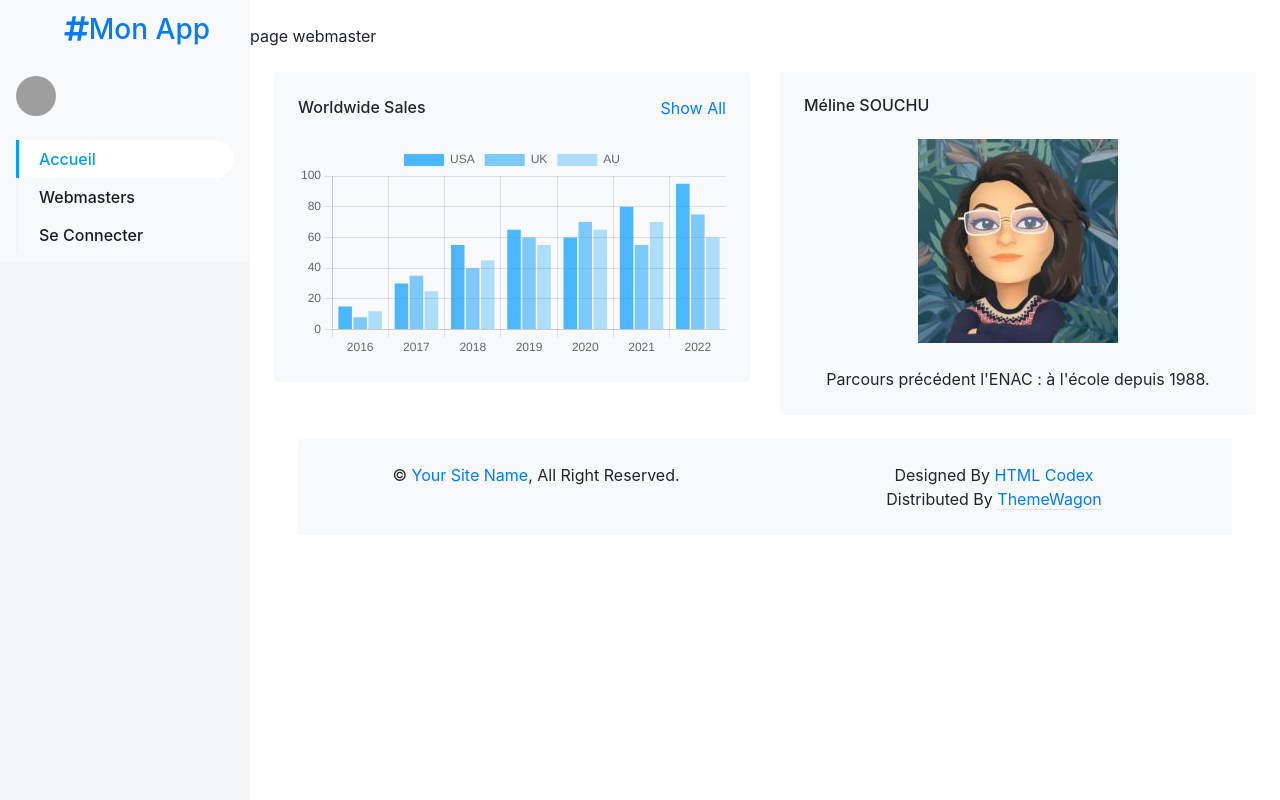
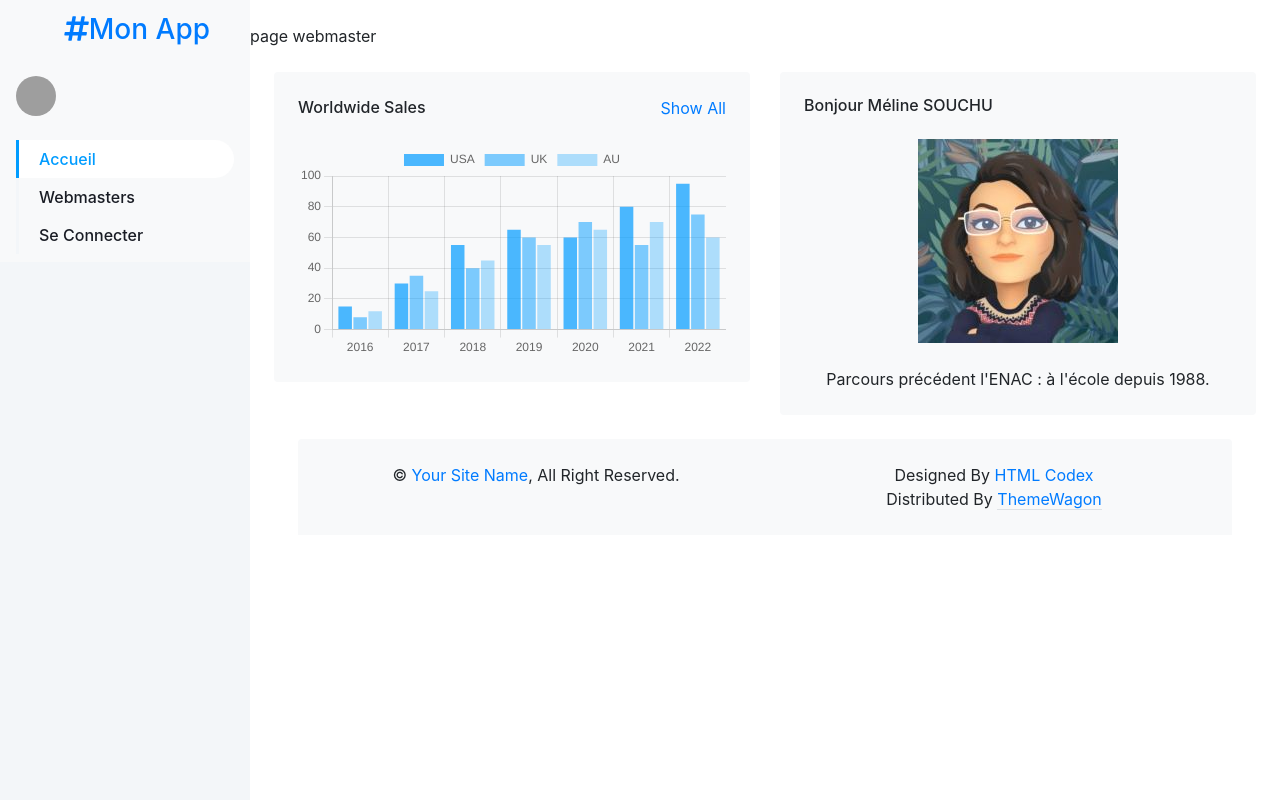
Before and after one commit to melinesch/be21bs2, a Flask app: page /webmaster in a window 1280 px wide. Run offline with Flask 2, Linux system fonts and the light colour scheme; some libraries are stand-ins or nearby versions; grey boxes are pictures that could not be loaded.

Commit message:
Modif greeting

```diff
--- a/src/myApp/template/layout/webmaster.html
+++ b/src/myApp/template/layout/webmaster.html
@@ -14,7 +14,7 @@
         <div class="col-sm-12 col-xl-6">
             <div class="bg-light text-center rounded p-4">
                 <div class="d-flex align-items-center justify-content-between mb-4">
-                    <h6 class="mb-0">Méline SOUCHU</h6>
+                    <h6 class="mb-0">Bonjour Méline SOUCHU</h6>
                 </div>
                 <div>
                     <img src="\static\img\avatarmeline.jpg" alt="Avatar de Méline Souchu"
```
